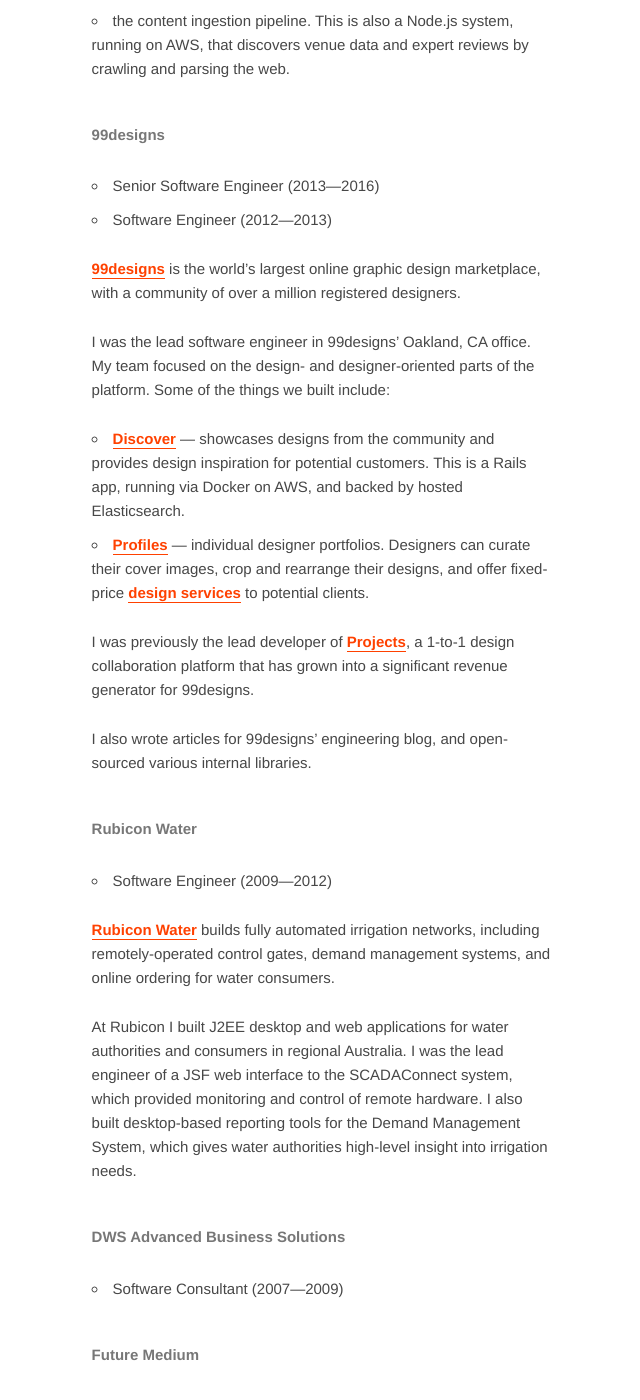
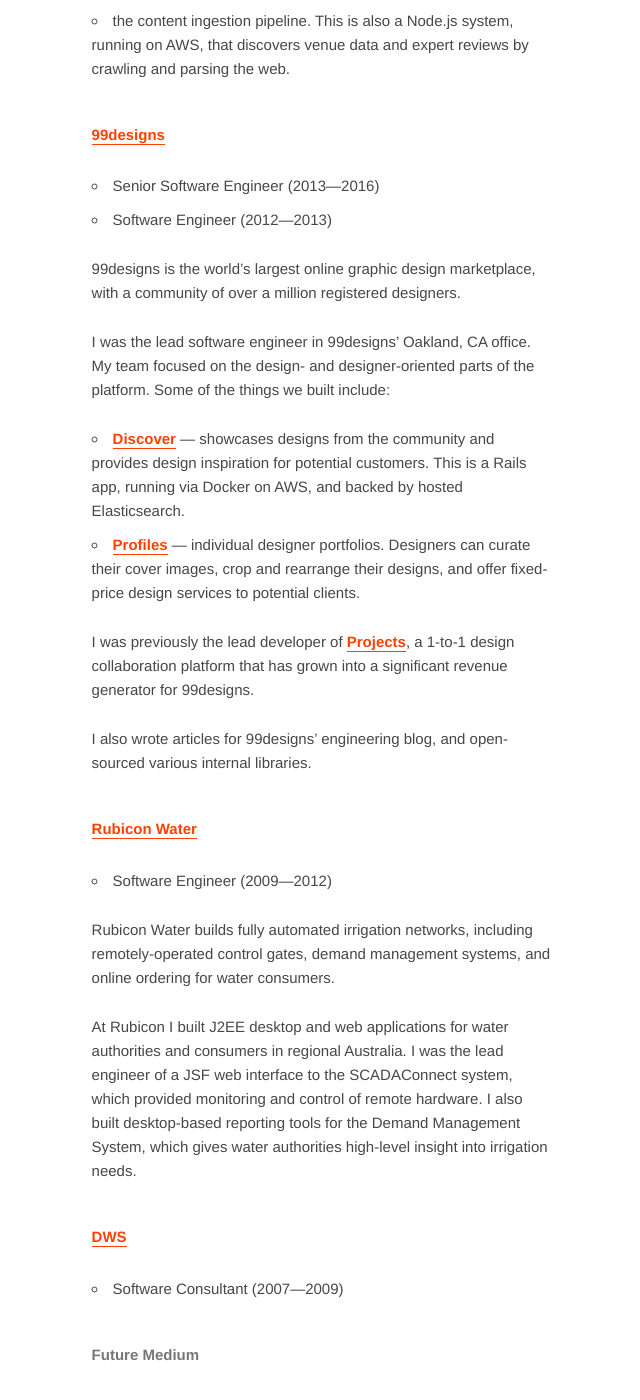
Before and after one commit to harto/hey-stu.art, a Jekyll site: the page built from src/work/index.md, in a window 1280 px wide and 1400 px high, scrolled down 1276 px. Shown: the whole window, without its empty margins (318-958 px from the left). Built offline with Jekyll 4.4.1, drawn with Linux system fonts in a browser that asks for light colours; some web fonts are replaced; Markdown is read by kramdown in place of the engine named in the settings; some of the changed text lies outside the part shown.

Commit message:
Tidy up work history

```diff
--- a/src/work/index.md
+++ b/src/work/index.md
@@ -7,13 +7,13 @@
 # Work
 
 
-## Remix
+## [Remix][remix]
 
  * Software Engineer (2017&mdash;)
 
-[Remix][remix] helps cities manage all aspects of transportation. I work on the
-transit team, building features that help transit planners make more informed
-decisions about transit in their cities.
+Remix helps cities manage all aspects of transportation. I work on the transit
+team, building features that help transit planners make more informed decisions
+about transit in their cities.
 
 Some things I've worked on include:
 
@@ -49,13 +48,13 @@
    AWS, that discovers venue data and expert reviews by crawling and parsing the
    web.
 
-## 99designs
+## [99designs][99d]
 
  * Senior Software Engineer (2013&mdash;2016)
  * Software Engineer (2012&mdash;2013)
 
-[99designs][99d] is the world's largest online graphic design marketplace, with
-a community of over a million registered designers.
+99designs is the world's largest online graphic design marketplace, with a
+community of over a million registered designers.
 
 I was the lead software engineer in 99designs' Oakland, CA office. My team
 focused on the design- and designer-oriented parts of the platform. Some of the
@@ -66,7 +65,7 @@
    running via Docker on AWS, and backed by hosted Elasticsearch.
  * [Profiles][99d-profiles] &mdash; individual designer portfolios. Designers
    can curate their cover images, crop and rearrange their designs, and offer
-   fixed-price [design services][99d-services] to potential clients.
+   fixed-price design services to potential clients.
 
 I was previously the lead developer of [Projects][99d-projects], a 1-to-1 design
 collaboration platform that has grown into a significant revenue generator for
@@ -76,11 +75,11 @@
 internal libraries.
 
 
-## Rubicon Water
+## [Rubicon Water][rubicon]
 
  * Software Engineer (2009&mdash;2012)
 
-[Rubicon Water][rubicon] builds fully automated irrigation networks, including
+Rubicon Water builds fully automated irrigation networks, including
 remotely-operated control gates, demand management systems, and online ordering
 for water consumers.
 
@@ -91,7 +90,7 @@
 System, which gives water authorities high-level insight into irrigation needs.
 
 
-## DWS Advanced Business Solutions
+## [DWS][dws]
 
  * Software Consultant (2007&mdash;2009)
 
```
Also changed, not shown: other parts of src/work/index.md (+3 -7 lines).
